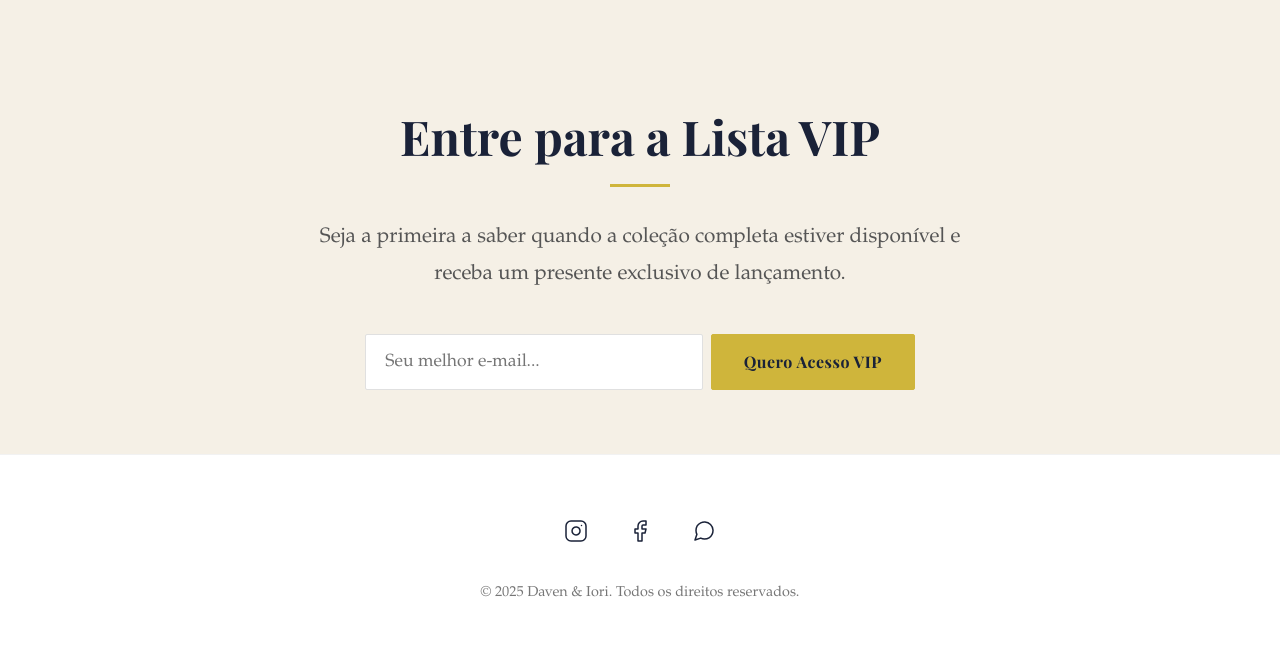
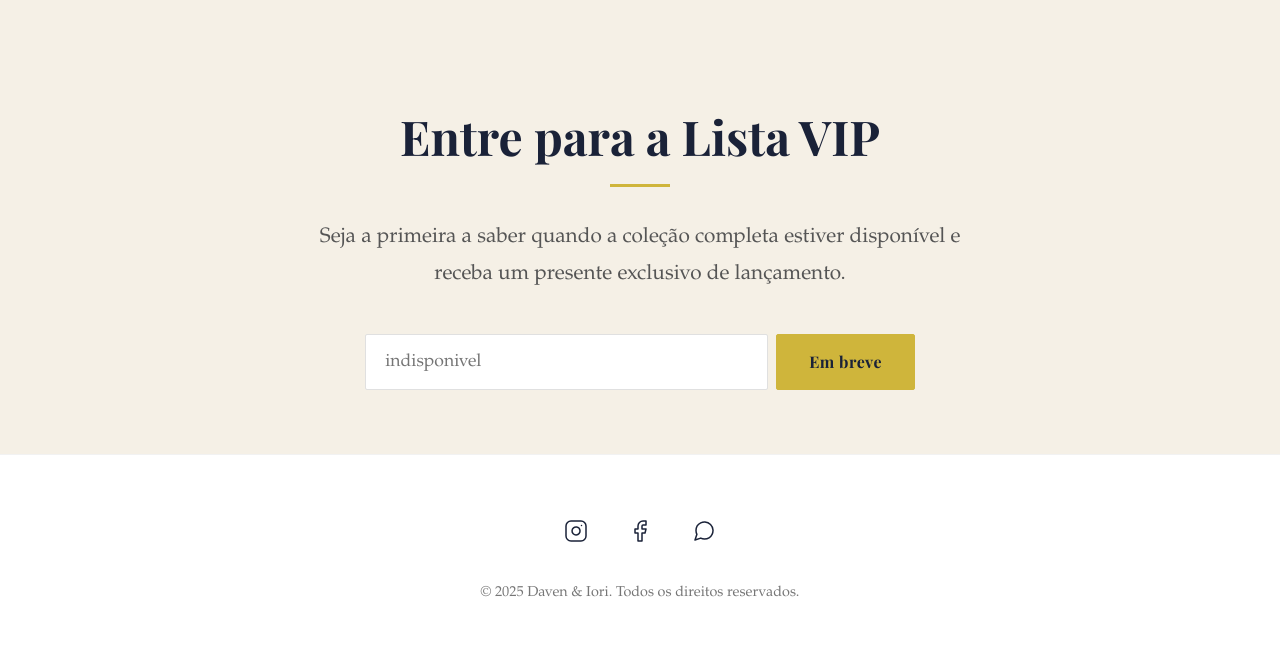
Before and after one commit to Davs06/daven-iori-store, a PHP site: page /lp.php in a window 1280 px wide. Shown: the part 2059-2730 px from the top of the page. Run offline with PHP 8.4, Linux system fonts and the light colour scheme; some web fonts are replaced.

Commit message:
modified:   lp.php

```diff
--- a/lp.php
+++ b/lp.php
@@ -66,8 +66,8 @@
             <p>Seja a primeira a saber quando a coleção completa estiver disponível e receba um presente exclusivo de
                 lançamento.</p>
             <form class="signup-form" action="">
-                <input type="email" placeholder="Seu melhor e-mail..." required>
-                <button type="submit">Quero Acesso VIP</button>
+                <input type="email" placeholder="indisponivel" required>
+                <button type="submit" disabled>Em breve</button>
             </form>
         </section>
     </main>
```
